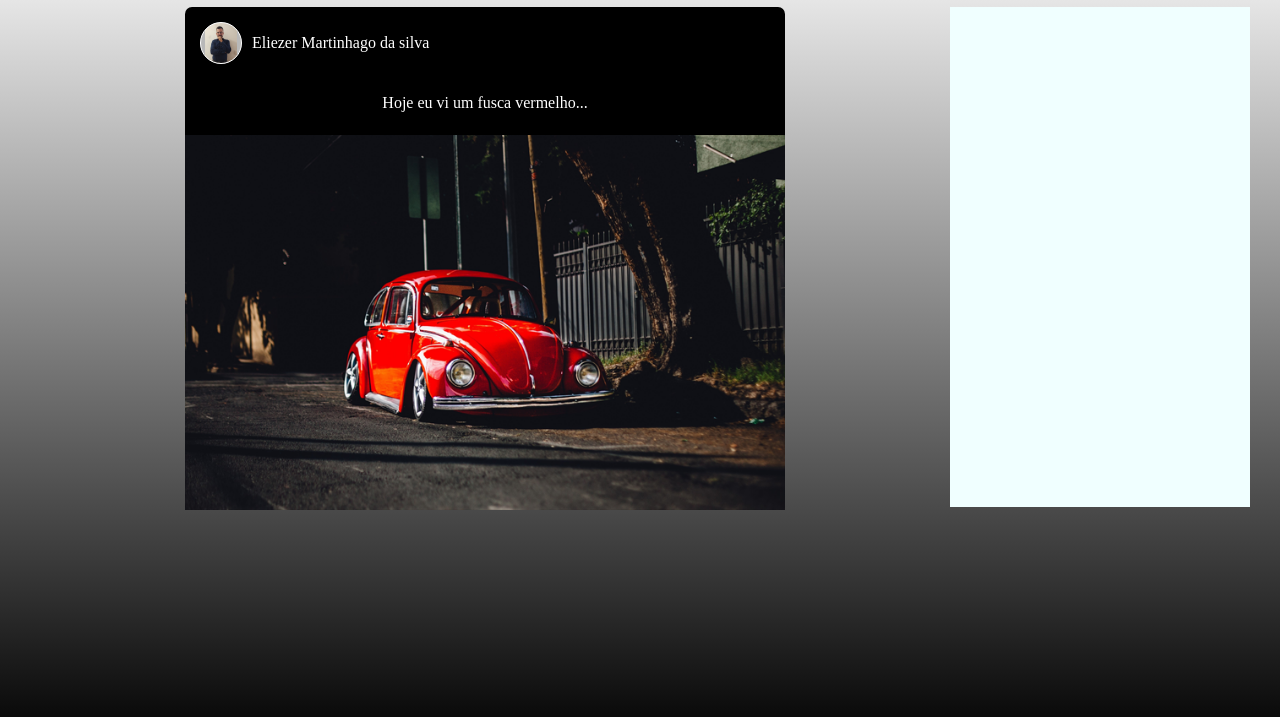
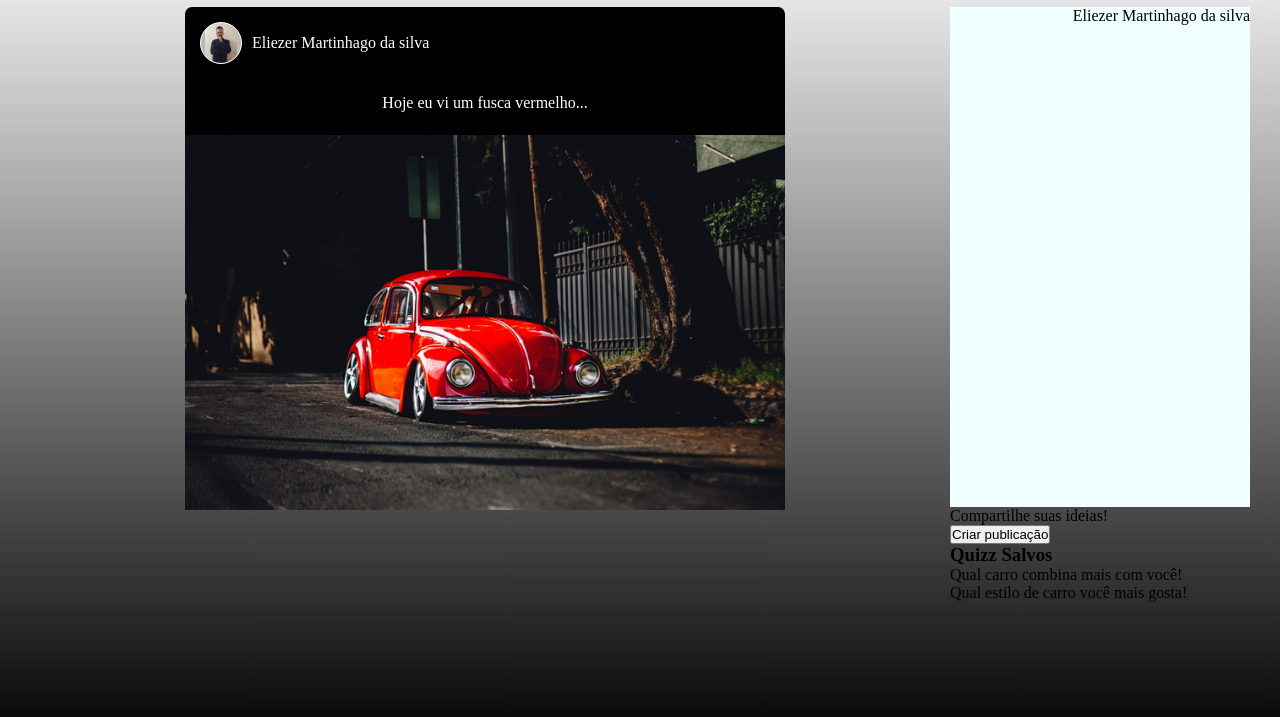
Before and after one commit to Eliezer335/Social-Car, a plain HTML site: page Feed/index.html in a window 1280 px wide. Shown: the part 83-800 px from the top of the page. Drawn offline with Linux system fonts and the light colour scheme.

Commit message:
✨ fazendo a parte do perfil do usuario

```diff
--- a/Feed/index.html
+++ b/Feed/index.html
@@ -3,7 +3,7 @@
 <head>
     <meta charset="UTF-8">
     <meta name="viewport" content="width=device-width, initial-scale=1.0">
-    <title>Document</title>
+    <title>Feed | SocialCar</title>
     <link rel="stylesheet" href="style.css">
 </head>
 <body>
@@ -33,8 +33,20 @@
 
         </div>
         <div class="perfil_container">
-            <div class="perfil">
-
+            <div class="caixaPerfil">
+                <div class="perfil">
+                    <div class="imgPerfil"></div>
+                    <div class="nomePerfil">Eliezer Martinhago da silva</div>
+                </div>
+                <p class="pPerfil">Compartilhe suas ideias!</p>
+                <div class="caixaBtn">
+                    <button class="btnPublicar">Criar publicação</button>
+                </div>
+                <div class="caixaQuizz">
+                    <h3 class="h3Quizz">Quizz Salvos</h3>
+                    <div class="quizzSalvos">Qual carro combina mais com você!</div>
+                    <div class="quizzSalvos"> Qual estilo de carro você mais gosta!</div>
+                </div>
             </div>
         </div>
 
```
